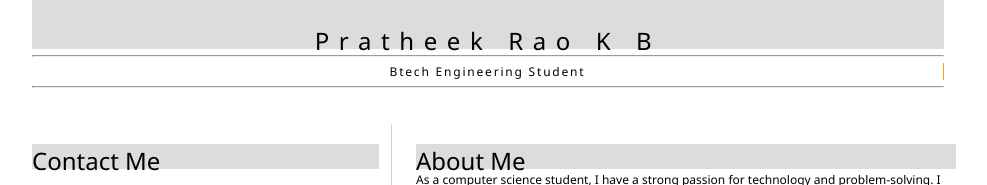
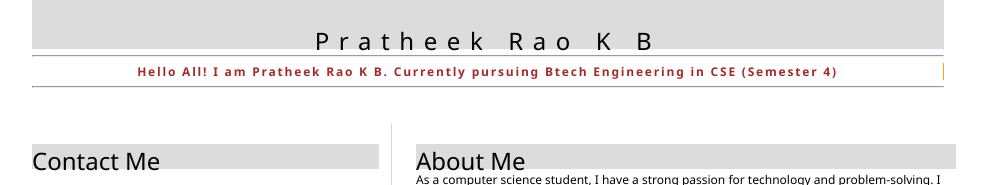
Before and after one commit to pratheekraokb/Pratheek, a plain HTML site: page index.html in a window 1280 px wide. Shown: the top 185 px of the page, without its empty margins (152-1139 px from the left). Drawn offline with Linux system fonts and the light colour scheme.

```diff
--- a/index.html
+++ b/index.html
@@ -11,7 +11,7 @@
    <h1>Pratheek Rao K B</h1>
    <hr>
    <div class="typewriter">
-    <p>Btech Engineering Student</p>
+    <p style="color:brown"><b>Hello All! I am Pratheek Rao K B. Currently pursuing Btech Engineering in CSE (Semester 4)</b></p>
    </div>
 
 
```
